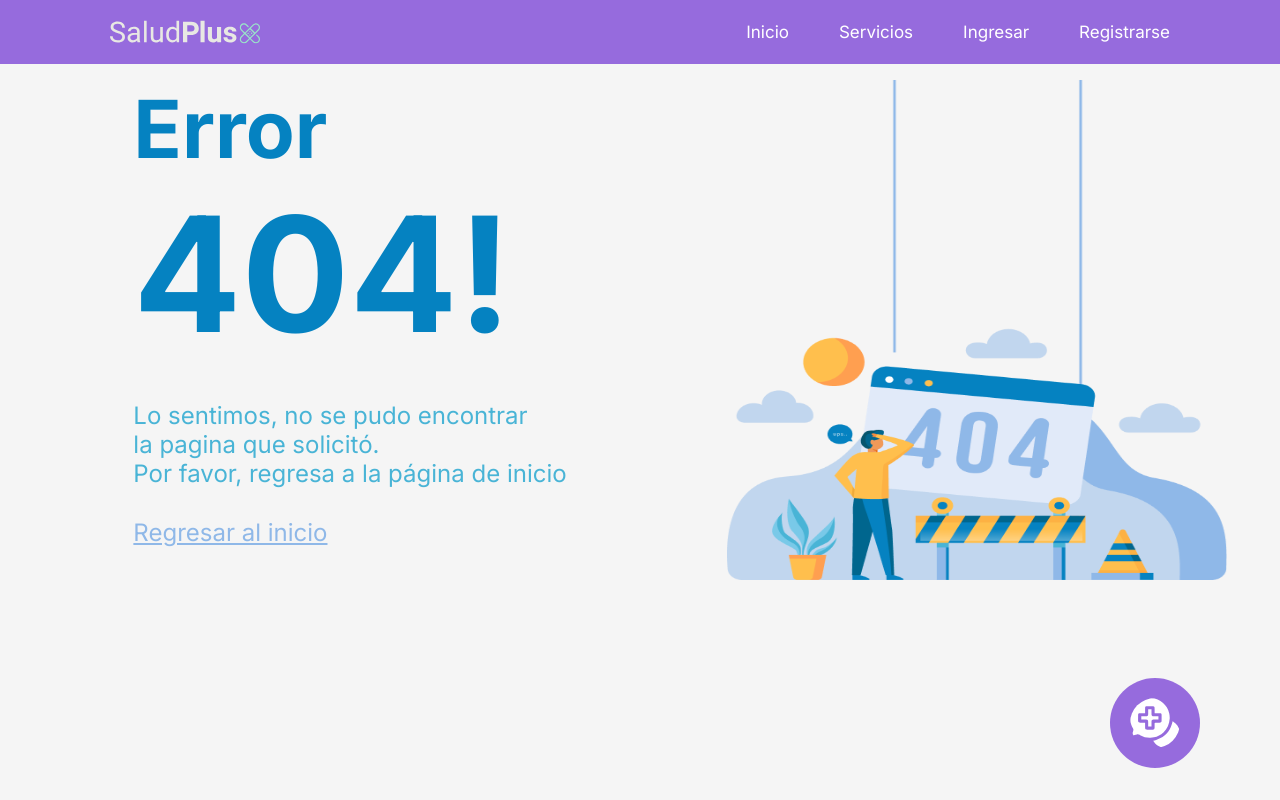
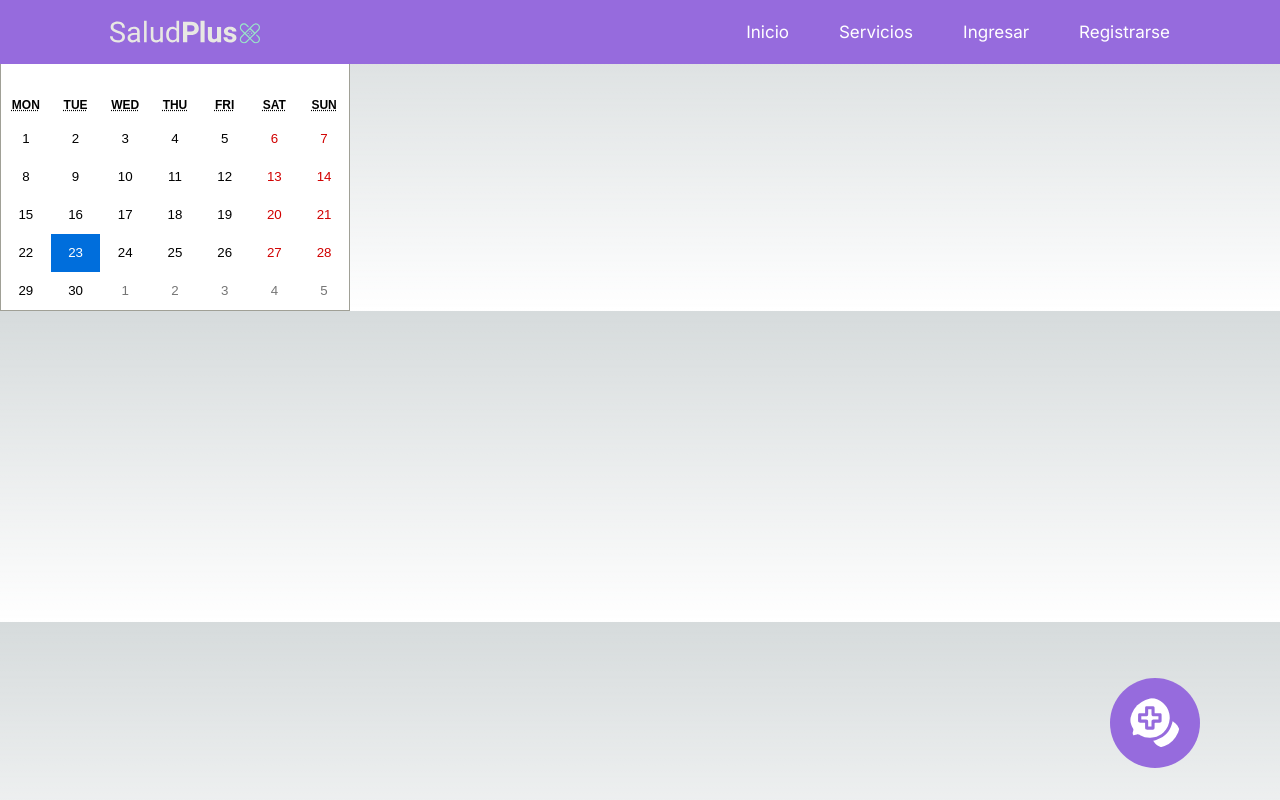
Before and after one commit to Kitatzu/saludplus, a Next.js app in the folder Frontend/: page /Calendar in a window 1280 px wide. Before the commit this address had no page. Built offline with nearby package versions, Linux system fonts and the light colour scheme.

Commit message:
Feature calendar pending styles

```diff
--- a/Frontend/package.json
+++ b/Frontend/package.json
@@ -13,8 +13,10 @@
     "jwt-decode": "^4.0.0",
     "next": "14.1.4",
     "react": "^18",
+    "react-calendar": "^4.8.0",
     "react-dom": "^18",
     "react-hook-form": "^7.51.3",
+    "webpack": "^5.91.0",
     "zustand": "^4.5.2"
   },
   "devDependencies": {
--- a/Frontend/src/fonts/fonts.js
+++ b/Frontend/src/app/Calendar/page.jsx
@@ -1,6 +1,9 @@
-import { Roboto } from "next/font/google";
+import MyCalendar from "@/components/Calendar/Calendar";
 
-export const robotoFont = Roboto({
-  subsets: ["latin"],
-  weight: ["100", "300", "400", "500", "700", "900"],
-});
+export default function AppoimentPage() {
+  return (
+    <div>
+      <MyCalendar />
+    </div>
+  )
+}
--- /dev/null
+++ b/Frontend/src/components/Calendar/Calendar.jsx
@@ -0,0 +1,26 @@
+"use client"
+
+import React, { useState } from 'react';
+import Calendar from 'react-calendar';
+import 'react-calendar/dist/Calendar.css';
+
+function MyCalendar() {
+  const [date, setDate] = useState(new Date());
+
+  const onChange = (newDate) => {
+    setDate(newDate);
+    // Aquí puedes manejar la lógica cuando se selecciona una fecha
+  };
+
+  return (
+    <div>
+      <h2>Calendario</h2>
+      <Calendar
+        onChange={onChange}
+        value={date}
+      />
+    </div>
+  );
+}
+
+export default MyCalendar;
--- a/Frontend/src/components/Dashboard/SideNav.jsx
+++ b/Frontend/src/components/Dashboard/SideNav.jsx
@@ -16,7 +16,7 @@ export const SideNav = () => {
       </div>
       <div>
         <Link
-          href="/dashboard/calendar"
+          href="/Calendar"
           className={`link-nav ${
             pathname === "/dashboard/calendar" ? "active" : ""
           } `}
```
Also changed, not shown: 1 other file (tests, documents, lock files or other folders).
